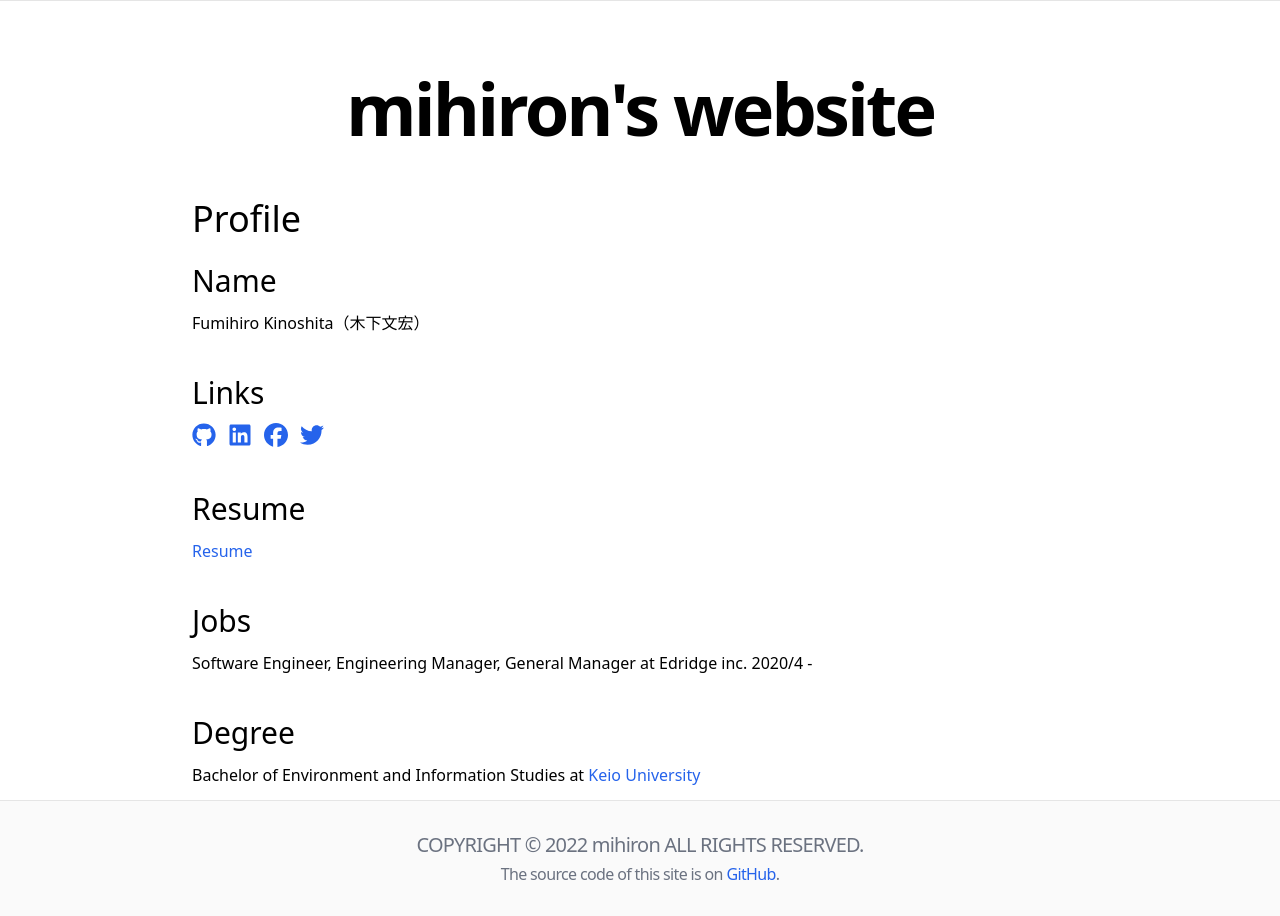
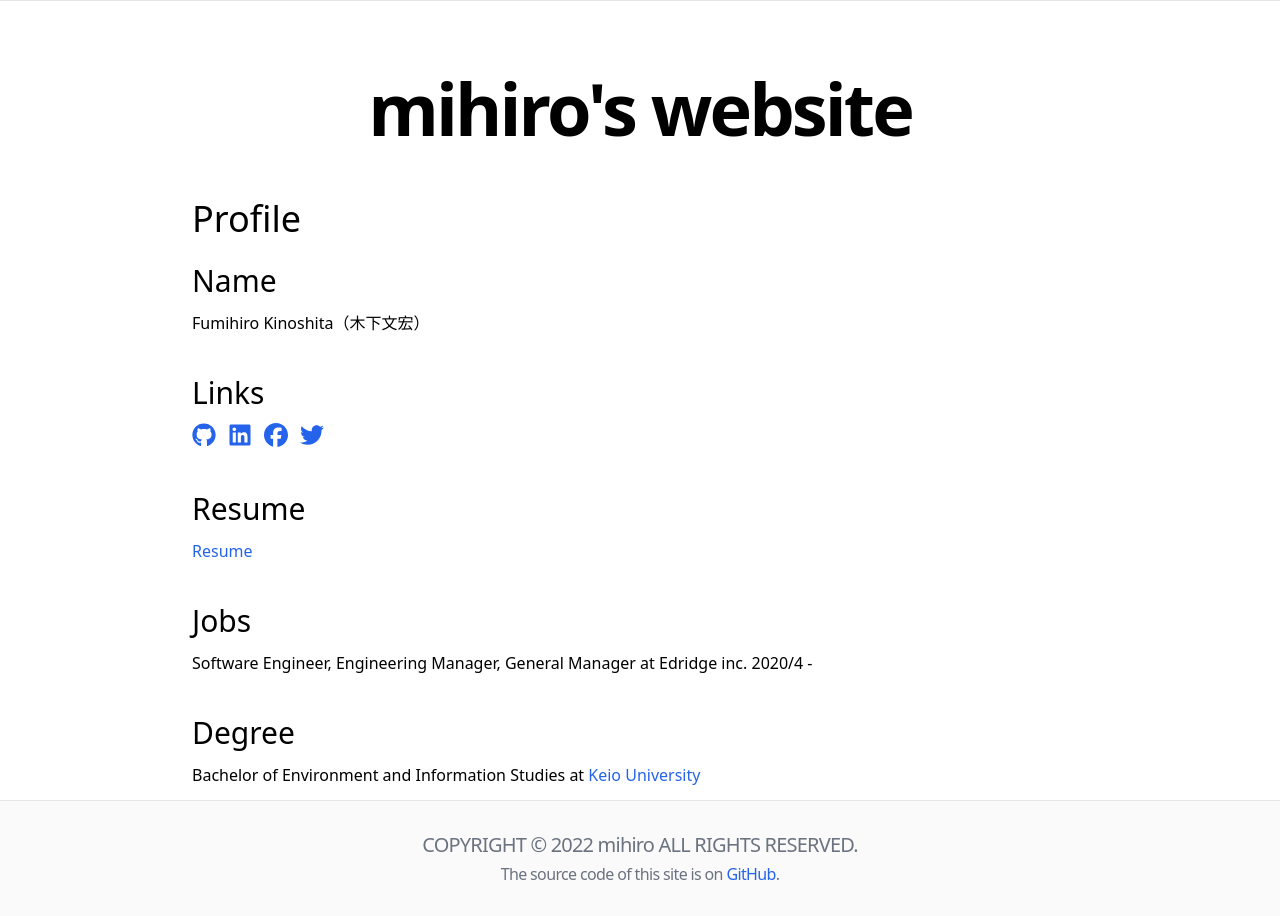
Before and after one commit to mihiron/mihiron.github.io, a Next.js app: page / in a window 1280 px wide. Built offline with nearby package versions, Linux system fonts and the light colour scheme.

Commit message:
Update owner name

```diff
--- a/components/footer.tsx
+++ b/components/footer.tsx
@@ -6,7 +6,7 @@ const Footer = () => {
       <Container>
         <div className="max-w-4xl mx-auto py-8 items-center">
           <h3 className="text-xl tracking-tighter leading-tight text-center text-gray-500 mb-2">
-            COPYRIGHT © 2022 mihiron ALL RIGHTS RESERVED.
+            COPYRIGHT © 2022 mihiro ALL RIGHTS RESERVED.
           </h3>
           <div className="text-l tracking-tighter leading-tight text-center text-gray-500">
             The source code of this site is on&nbsp;
--- a/lib/constants.ts
+++ b/lib/constants.ts
@@ -1,3 +1,3 @@
-export const SITE_NAME = "mihiron's website"
+export const SITE_NAME = "mihiro's website"
 export const HOME_OG_IMAGE_URL =
   'https://og-image.vercel.app/Next.js%20Blog%20Starter%20Example.png?theme=light&md=1&fontSize=100px&images=https%3A%2F%2Fassets.vercel.com%2Fimage%2Fupload%2Ffront%2Fassets%2Fdesign%2Fnextjs-black-logo.svg'
```
